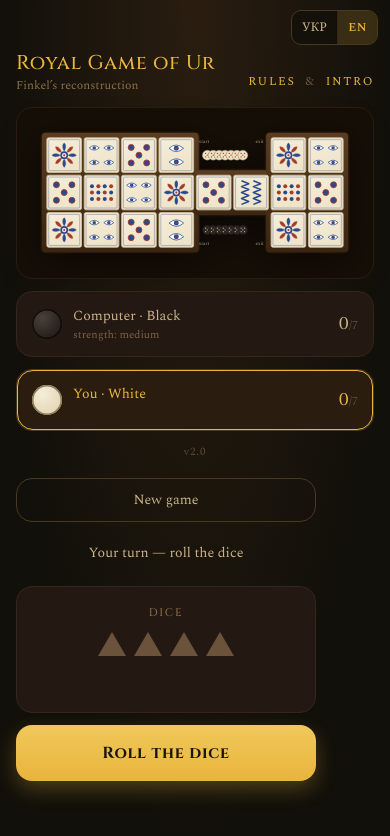
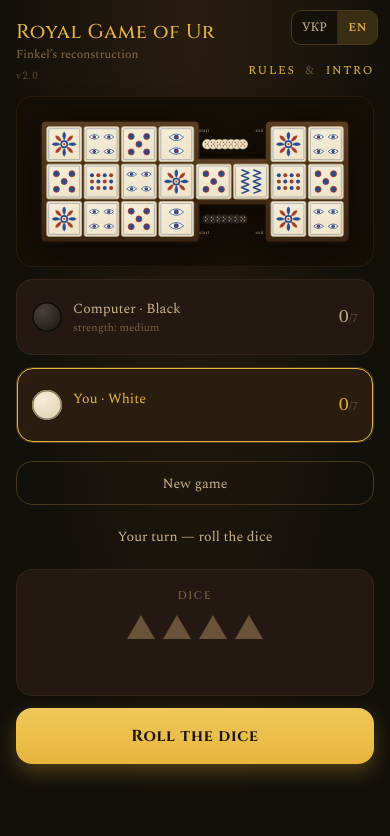
Before and after one commit to OlegG90/royal-game-of-ur, a website: page index.html in a window 390 px wide. Both pictures are taken after a click on the button "Start game". Drawn offline with nearby package versions, Linux system fonts and the light colour scheme.

Commit message:
Fix game layout alignment

```diff
--- a/css/style.css
+++ b/css/style.css
@@ -273,7 +273,7 @@ button { font-family: inherit; }
 .players-row { display: flex; flex-wrap: wrap; gap: 12px; }
 .players-row .player-card { flex: 1 1 220px; }
 
-.game-version { margin-top: 0; text-align: center; }
+.game-version { margin-top: 3px; text-align: left; }
 #board {
   width: 100%;
   display: block;
@@ -286,6 +286,7 @@ button { font-family: inherit; }
   flex: 0 1 300px;
   min-width: 260px;
   display: flex; flex-direction: column; gap: 12px;
+  padding-top: 64px;
 }
 
 .player-card {
@@ -482,7 +483,40 @@ dialog h2 { margin: 0 0 10px; color: var(--gold); font-family: var(--font-head);
 /* Коли права колонка сягає верхнього правого кута вʼюпорта —
    звільняємо місце під фіксований перемикач мови */
 @media (min-width: 640px) and (max-width: 1320px) {
-  #screen-game .side-col { padding-top: 44px; }
+  #screen-game .side-col { padding-top: 64px; }
+}
+
+/* --- Мобільний portrait: усі блоки під дошкою мають однакову ширину --- */
+@media (max-width: 760px) and (orientation: portrait) {
+  #screen-game {
+    align-items: stretch;
+    padding: 18px 16px calc(32px + env(safe-area-inset-bottom));
+  }
+  .game-wrap { max-width: none; margin: 0; }
+  .game-grid {
+    display: flex;
+    flex-direction: column;
+    flex-wrap: nowrap;
+    gap: 18px;
+  }
+  .board-col,
+  .side-col {
+    width: 100%;
+    min-width: 0;
+    flex: none;
+  }
+  .players-row {
+    flex-direction: column;
+    flex-wrap: nowrap;
+  }
+  .players-row .player-card {
+    width: 100%;
+    flex: none;
+    min-height: 76px;
+  }
+  .side-col {
+    padding-top: 0;
+  }
 }
 
 /* --- Компакт для низьких екранів (мобільний landscape) --- */
@@ -494,6 +528,7 @@ dialog h2 { margin: 0 0 10px; color: var(--gold); font-family: var(--font-head);
   .board-panel { padding: 10px; }
   .board-col { gap: 8px; }
   .side-col { gap: 8px; }
+  #screen-game .side-col { padding-top: 0; }
   .player-card { padding: 8px 12px; }
   .dice-card { padding: 10px; gap: 7px; }
   #roll-btn, .btn-gold { height: 46px; }
--- a/index.html
+++ b/index.html
@@ -10,7 +10,7 @@
   <link rel="preconnect" href="https://fonts.googleapis.com">
   <link rel="preconnect" href="https://fonts.gstatic.com" crossorigin>
   <link href="https://fonts.googleapis.com/css2?family=Cinzel:wght@500;600;700&family=Spectral:wght@300;400;500;600&display=swap" rel="stylesheet">
-  <link rel="stylesheet" href="css/style.css?v=12">
+  <link rel="stylesheet" href="css/style.css?v=14">
 </head>
 <body>
   <span class="lang-switch">
@@ -73,6 +73,7 @@
             <div class="game-titles">
               <div class="game-title" data-i18n="title">Королівська гра Ур</div>
               <div class="game-sub" data-i18n="subtitleShort">реконструкція Фінкеля</div>
+              <div class="app-version game-version"></div>
             </div>
             <div class="links-row">
               <button class="link-item rules-open" data-i18n="rulesShort">Правила</button><span class="amp">&amp;</span><button class="link-item intro-open" data-i18n="introTitle">Інтро</button>
@@ -100,7 +101,6 @@
             </div>
           </div>
 
-          <div class="app-version game-version"></div>
         </div>
 
         <div class="side-col">
@@ -164,10 +164,10 @@
     <button class="btn-outline dlg-close" data-i18n="gotIt">Зрозуміло</button>
   </dialog>
 
-  <script src="js/i18n.js?v=12"></script>
-  <script src="js/game.js?v=12"></script>
-  <script src="js/board.js?v=12"></script>
-  <script src="js/ai.js?v=12"></script>
-  <script src="js/main.js?v=12"></script>
+  <script src="js/i18n.js?v=13"></script>
+  <script src="js/game.js?v=13"></script>
+  <script src="js/board.js?v=13"></script>
+  <script src="js/ai.js?v=13"></script>
+  <script src="js/main.js?v=13"></script>
 </body>
 </html>
```
